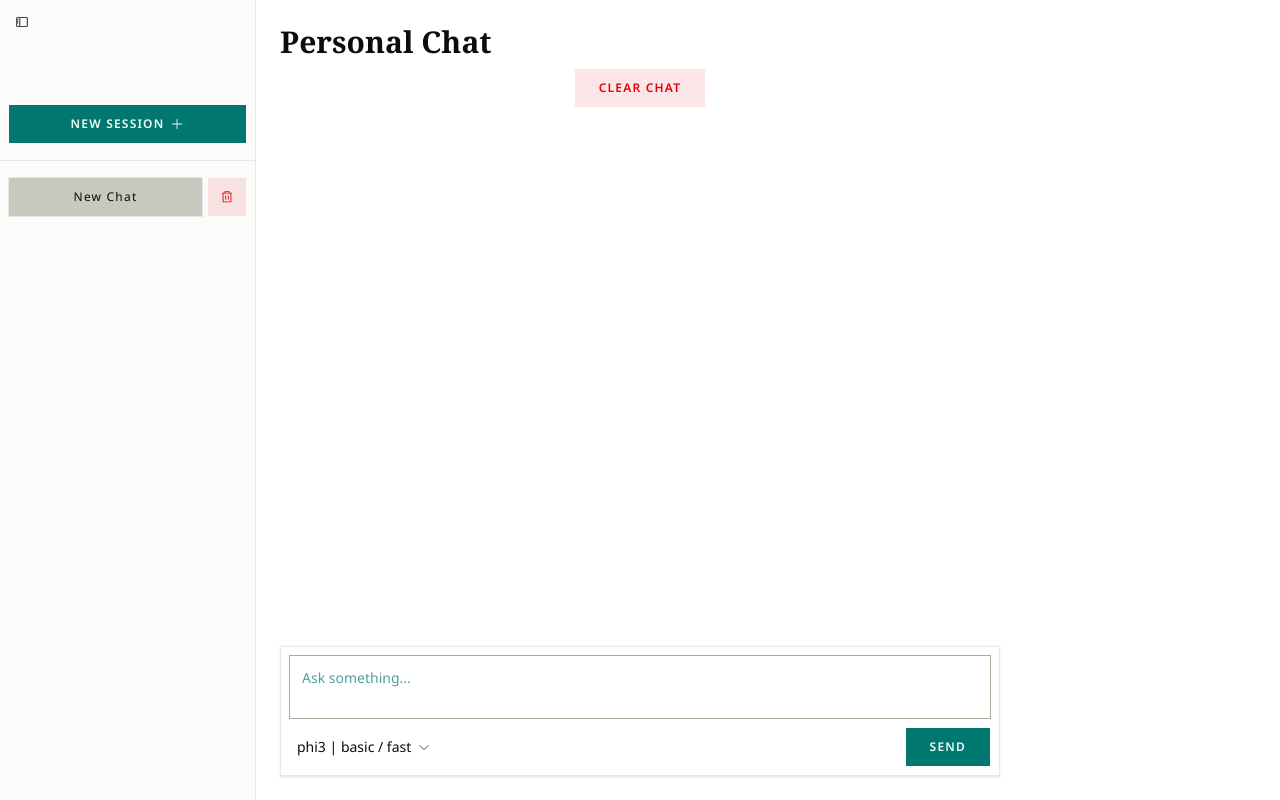
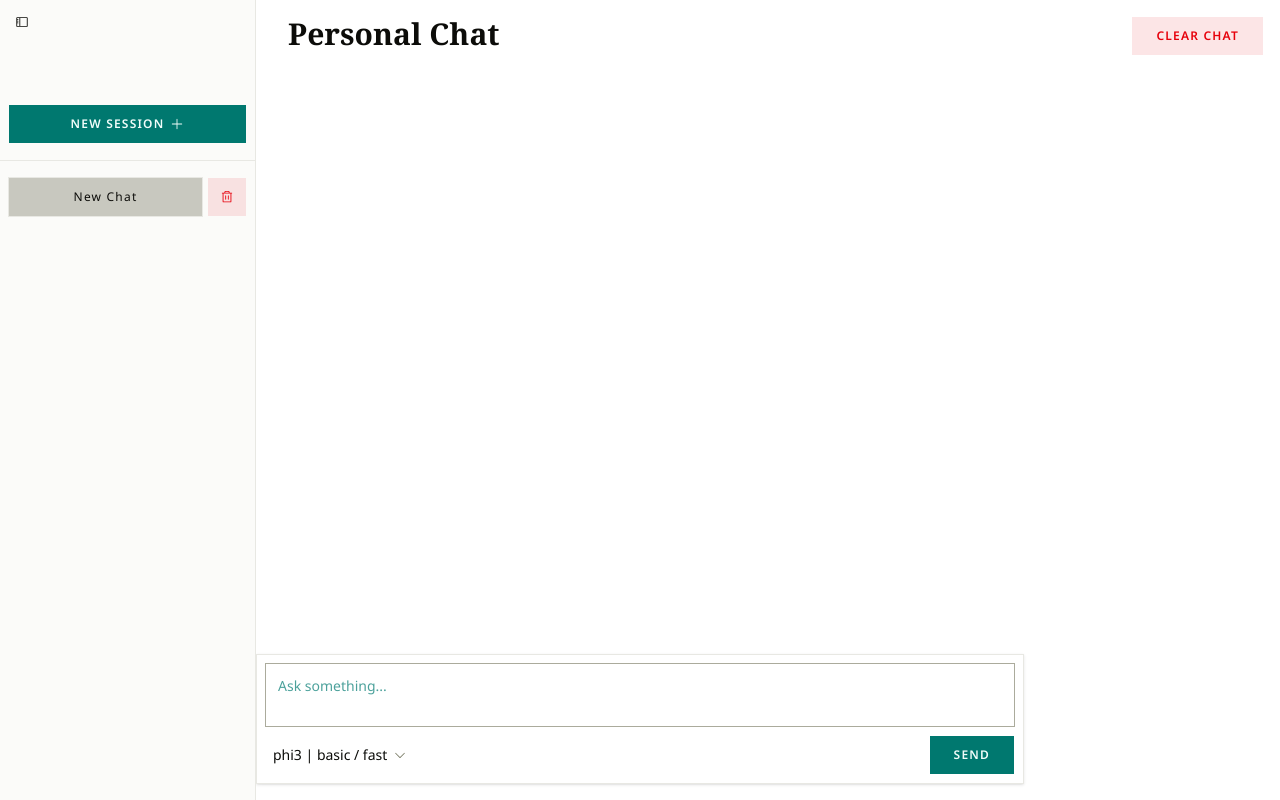
Before and after one commit to briansegs/personal-chat, a Next.js app: page / in a window 1280 px wide. Built offline with nearby package versions, Linux system fonts and the light colour scheme; a web font is replaced by a local one.

Commit message:
refactor: Use wrapper function for focusing

```diff
--- a/src/components/ChatClient.tsx
+++ b/src/components/ChatClient.tsx
@@ -29,12 +29,15 @@ export default function ChatClient() {
     renameSession,
     error,
   } = useChat();
-
   const textareaRef = useRef<HTMLTextAreaElement | null>(null);
   const previousStatusRef = useRef(status);
 
+  function focusTextarea() {
+    textareaRef.current?.focus();
+  }
+
   useEffect(() => {
-    textareaRef.current?.focus();
+    focusTextarea();
   }, []);
 
   useEffect(() => {
@@ -48,7 +51,7 @@ export default function ChatClient() {
     const isNowIdle = status === "idle";
 
     if (wasBusy && isNowIdle) {
-      textareaRef.current?.focus();
+      focusTextarea();
     }
 
     previousStatusRef.current = status;
@@ -73,8 +76,6 @@ export default function ChatClient() {
     e.preventDefault();
 
     sendMessage();
-
-    textareaRef.current?.focus();
   }
 
   function triggerSendMessage(e: React.KeyboardEvent) {
@@ -82,9 +83,12 @@ export default function ChatClient() {
       e.preventDefault();
 
       sendMessage();
+    }
+  }
 
-      textareaRef.current?.focus();
-    }
+  function handleClearChat() {
+    clearChat();
+    focusTextarea();
   }
 
   return (
@@ -97,19 +101,25 @@ export default function ChatClient() {
           createNewSession={createNewSession}
           deleteSession={deleteSession}
           renameSession={renameSession}
+          focusTextarea={focusTextarea}
         />
         <div className="absolute z-50 bg-sidebar">
           <SidebarTrigger size="icon-lg" />
         </div>
 
-        <main className="w-3xl mx-auto p-6 h-screen flex flex-col bg-background">
-          <Header />
-
-          <div className="flex justify-center pb-2">
-            <ClearChatButton clearChat={clearChat} />
+        <main className="h-screen flex flex-col bg-background">
+          <div className="absolute left-72 top-4">
+            <Header />
           </div>
 
-          <MessagesContainer messages={messages} />
+          <div className="flex justify-center pb-2 absolute right-4 top-4">
+            <ClearChatButton handleClearChat={handleClearChat} />
+          </div>
+
+          <MessagesContainer
+            messages={messages}
+            focusTextarea={focusTextarea}
+          />
 
           <InputContainer
             handleSubmit={handleSubmit}
--- a/src/components/ChatSidebar.tsx
+++ b/src/components/ChatSidebar.tsx
@@ -20,6 +20,7 @@ type ChatSidebarProps = {
   createNewSession: () => void;
   deleteSession: (id: string) => void;
   renameSession: (sessionId: string, title: string) => void;
+  focusTextarea: () => void;
 };
 
 export function ChatSidebar({
@@ -29,6 +30,7 @@ export function ChatSidebar({
   createNewSession,
   deleteSession,
   renameSession,
+  focusTextarea,
 }: ChatSidebarProps) {
   const [editingSessionId, setEditingSessionId] = useState<string | null>(null);
 
@@ -39,7 +41,15 @@ export function ChatSidebar({
       <div className="h-24" />
       <SidebarContent>
         <SidebarGroup>
-          <Button onClick={createNewSession}>
+          <Button
+            onClick={() => {
+              createNewSession();
+
+              requestAnimationFrame(() => {
+                focusTextarea();
+              });
+            }}
+          >
             New Session <PlusIcon />
           </Button>
         </SidebarGroup>
@@ -74,7 +84,13 @@ export function ChatSidebar({
                   />
                 ) : (
                   <Button
-                    onClick={() => setActiveSessionId(session.id)}
+                    onClick={() => {
+                      setActiveSessionId(session.id);
+
+                      requestAnimationFrame(() => {
+                        focusTextarea();
+                      });
+                    }}
                     onDoubleClick={() => {
                       setEditingSessionId(session.id);
                       setDraftTitle(session.title);
--- a/src/components/ClearChatButton.tsx
+++ b/src/components/ClearChatButton.tsx
@@ -1,12 +1,12 @@
 import { Button } from "./ui/button";
 
 type ClearChatButtonProps = {
-  clearChat: () => void;
+  handleClearChat: () => void;
 };
 
-export function ClearChatButton({ clearChat }: ClearChatButtonProps) {
+export function ClearChatButton({ handleClearChat }: ClearChatButtonProps) {
   return (
-    <Button type="button" onClick={clearChat} variant="destructive">
+    <Button type="button" onClick={handleClearChat} variant="destructive">
       Clear Chat
     </Button>
   );
--- a/src/components/InputContainer.tsx
+++ b/src/components/InputContainer.tsx
@@ -32,7 +32,7 @@ export function InputContainer({
   return (
     <form
       onSubmit={handleSubmit}
-      className="flex flex-col gap-2 border p-2 relative bg-card shadow"
+      className="flex flex-col gap-2 border p-2 bg-card/30 backdrop-blur-md shadow w-3xl absolute bottom-4 left-1/2 -translate-x-1/2"
     >
       {status === "streaming" && <StatusMessage />}
 
--- a/src/components/MessagesContainer.tsx
+++ b/src/components/MessagesContainer.tsx
@@ -11,9 +11,13 @@ import { ReturnToBottomButton } from "./ReturnToBottomButton";
 
 type MessagesContainerProps = {
   messages: Message[];
+  focusTextarea: () => void;
 };
 
-export function MessagesContainer({ messages }: MessagesContainerProps) {
+export function MessagesContainer({
+  messages,
+  focusTextarea,
+}: MessagesContainerProps) {
   const [showNewMessages, setShowNewMessages] = useState(false);
 
   const containerRef = useRef<HTMLDivElement | null>(null);
@@ -37,9 +41,11 @@ export function MessagesContainer({ messages }: MessagesContainerProps) {
 
       shouldAutoScroll.current = isNearBottom;
 
+      const shouldShow = !isNearBottom;
+
       setShowNewMessages((prev) => {
-        if (prev === !isNearBottom) return prev;
-        return !isNearBottom;
+        if (prev === shouldShow) return prev;
+        return shouldShow;
       });
     };
 
@@ -65,20 +71,22 @@ export function MessagesContainer({ messages }: MessagesContainerProps) {
 
     shouldAutoScroll.current = true;
     setShowNewMessages(false);
+    focusTextarea();
   }
 
   return (
     <div
       ref={containerRef}
-      className="flex-1 overflow-y-auto p-4 space-y-4 scrollbar-gutter-stable overscroll-contain"
+      className="flex-1 overflow-y-auto overscroll-contain"
     >
+      <div className="mx-auto w-full max-w-3xl px-6 pt-16 pb-40 space-y-4">
         {showNewMessages && (
           <ReturnToBottomButton scrollToBottom={scrollToBottom} />
         )}
 
-      {messages.map((msg, i) => (
+        {messages.map((msg) => (
           <div
-          key={i}
+            key={msg.id}
             className={`p-3 rounded-lg whitespace-pre-wrap  ${
               msg.role === "user"
                 ? "bg-secondary text-foreground ml-auto w-fit"
@@ -116,5 +124,6 @@ export function MessagesContainer({ messages }: MessagesContainerProps) {
 
         <div ref={bottomRef} />
       </div>
+    </div>
   );
 }
--- a/src/components/ReturnToBottomButton.tsx
+++ b/src/components/ReturnToBottomButton.tsx
@@ -13,7 +13,7 @@ export function ReturnToBottomButton({
       type="button"
       aria-label="Scroll to latest messages"
       onClick={scrollToBottom}
-      className="sticky top-0 left-1/2 -translate-x-1/2"
+      className="absolute top-4 left-1/2 -translate-x-1/2 "
       size="icon"
     >
       <ArrowDownIcon weight="fill" size={24} />
--- a/src/components/StatusMessage.tsx
+++ b/src/components/StatusMessage.tsx
@@ -1,6 +1,6 @@
 export function StatusMessage() {
   return (
-    <div className="px-3 font-light border flex gap-1 items-baseline shadow absolute -top-8 left-1/2 -translate-x-1/2 text-primary bg-background">
+    <div className="px-3 font-light border flex gap-1 items-baseline shadow absolute -top-8 left-1/2 -translate-x-1/2 text-primary bg-card">
       <span>Generating response</span>
       <span className="h-1 w-1 rounded-full bg-slate-300 animate-bounce" />
       <span className="h-1 w-1 rounded-full bg-slate-300 animate-bounce [animation-delay:0.15s]" />
```
Lines whose indentation alone changed are shown as unchanged.
